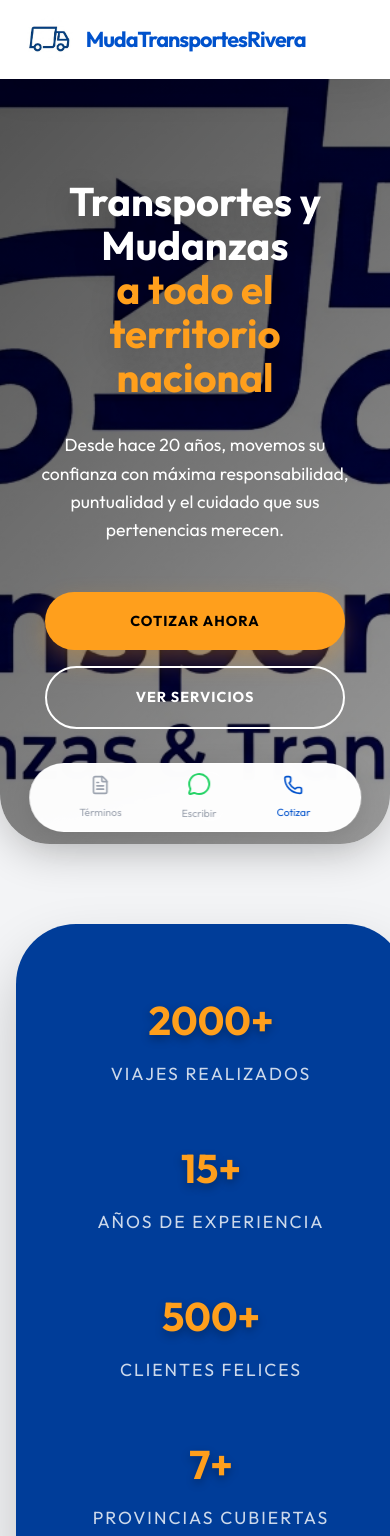
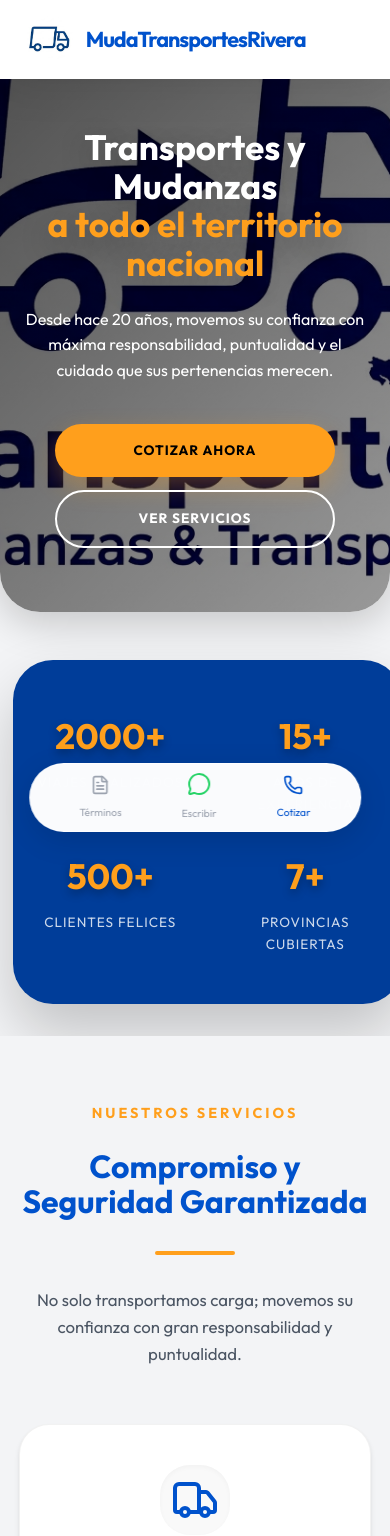
Before and after one commit to R1ve3raaTech/MudaFletesRivera, a React (Vite) app: page / in a window 390 px wide. Shown: the top 1536 px of the page. Built offline with nearby package versions, Linux system fonts and the light colour scheme.

Commit message:
Mejora integral de la responsividad móvil y optimización de espacios

```diff
--- a/src/components/Contact/Contact.module.css
+++ b/src/components/Contact/Contact.module.css
@@ -388,19 +388,22 @@ a.infoValue:hover {
 
 /* ─── RESPONSIVE ──────────────────────────────────────────── */
 @media (max-width: 1100px) {
-    .inner {
-        grid-template-columns: 1fr;
-    }
+    .contact { padding: 6rem 3%; }
+    .inner { grid-template-columns: 1fr; }
     .divider { display: none; }
     .contactInfo { padding: 4rem 2.5rem; }
-    .form { padding: 3rem 2.5rem; }
-    .successState { padding: 3rem 2.5rem; }
+    .form { padding: 4rem 2.5rem; }
 }
 
 @media (max-width: 768px) {
-    .contact { padding: 5rem 1rem; }
+    .contact { padding: 4rem 1rem; }
     .inner { border-radius: 32px; }
     .contactInfo { padding: 3rem 1.5rem; }
     .form { padding: 2.5rem 1.5rem; }
     .contactInfo h2 { font-size: 2rem; }
+    .formTitle { font-size: 1.6rem; }
+    .input { padding: 1rem; font-size: 1rem; }
+    .infoCard { padding: 1.1rem; gap: 1rem; }
+    .infoIconWrap { width: 38px; height: 38px; min-width: 38px; }
+    .infoValue { font-size: 0.9rem; }
 }
--- a/src/components/Hero/Hero.module.css
+++ b/src/components/Hero/Hero.module.css
@@ -165,31 +165,38 @@
 
 @media (max-width: 768px) {
     .hero {
-        padding-top: 10rem;
-        padding-bottom: 6rem;
-        border-bottom-left-radius: 50px;
-        border-bottom-right-radius: 50px;
+        padding: 8rem 1rem 4rem;
+        border-bottom-left-radius: 40px;
+        border-bottom-right-radius: 40px;
+        margin-bottom: 3rem;
+        min-height: auto;
     }
 
     .heroContent h1 {
-        font-size: 2.5rem;
+        font-size: 2.2rem;
+        margin-bottom: 1.5rem;
     }
 
     .heroContent p {
-        font-size: 1.1rem;
-        margin-bottom: 3rem;
+        font-size: 1rem;
+        margin-bottom: 2.5rem;
+        padding: 0 0.5rem;
     }
 
     .btnGroup {
-        gap: 1rem;
+        gap: 0.8rem;
+        width: 100%;
+        flex-direction: column;
+        align-items: center;
     }
 
     .btnPrimary, .btnSecondary {
-        padding: 1.1rem 2.22rem;
-        font-size: 0.9rem;
+        padding: 1rem 2rem;
+        font-size: 0.85rem;
         width: 100%;
-        max-width: 300px;
+        max-width: 280px;
     }
 
     .floatingIcon { display: none; }
+    .scrollIndicator { display: none; }
 }
--- a/src/components/NuestrosServicios/NuestrosServicios.module.css
+++ b/src/components/NuestrosServicios/NuestrosServicios.module.css
@@ -135,10 +135,38 @@
 
 @media (max-width: 768px) {
     .services {
-        padding: 5rem 1.5rem;
+        padding: 4rem 1.2rem;
+    }
+
+    .sectionHeader {
+        margin-bottom: 3.5rem;
     }
 
     .sectionHeader h2 {
-        font-size: 2.22rem;
+        font-size: 2rem;
+    }
+
+    .sectionHeader p {
+        font-size: 1.05rem;
+    }
+
+    .cardsGrid {
+        gap: 1.5rem;
+        grid-template-columns: 1fr;
+    }
+
+    .card {
+        padding: 2.5rem 1.5rem;
+        border-radius: 30px;
+    }
+
+    .iconContainer {
+        width: 70px;
+        height: 70px;
+        margin-bottom: 1.5rem;
+    }
+
+    .card h3 {
+        font-size: 1.5rem;
     }
 }
--- a/src/components/Process/Process.module.css
+++ b/src/components/Process/Process.module.css
@@ -71,6 +71,18 @@
 }
 
 @media (max-width: 768px) {
+    .process {
+        padding: 4rem 1.2rem;
+    }
+
+    .sectionHeader {
+        margin-bottom: 3rem;
+    }
+
+    .sectionHeader h2 {
+        font-size: 2rem;
+    }
+
     .container {
         padding-left: 0;
         display: flex;
@@ -81,7 +93,24 @@
 
     .stepItem {
         flex-direction: column;
-        gap: 1.5rem;
+        gap: 1.2rem;
+        margin-bottom: 3rem;
+    }
+
+    .stepCircle {
+        width: 60px;
+        height: 60px;
+        min-width: 60px;
+        font-size: 1.2rem;
+    }
+
+    .stepContent h3 {
+        font-size: 1.4rem;
+        margin-bottom: 0.5rem;
+    }
+
+    .stepContent p {
+        font-size: 0.95rem;
     }
 
     .line {
--- a/src/components/stats/Stats.module.css
+++ b/src/components/stats/Stats.module.css
@@ -39,11 +39,25 @@
 
 @media (max-width: 768px) {
     .stats {
-        margin: 2rem 1rem;
-        padding: 4rem 1.5rem;
+        margin: 2rem 0.8rem;
+        padding: 3rem 1rem;
+        border-radius: 40px;
+    }
+
+    .container {
+        gap: 2rem;
+    }
+
+    .statItem {
+        min-width: 140px;
     }
 
     .number {
-        font-size: 2.5rem;
+        font-size: 2.2rem;
+    }
+
+    .label {
+        font-size: 0.85rem;
+        letter-spacing: 1px;
     }
 }
--- a/src/components/whyus/WhyUs.module.css
+++ b/src/components/whyus/WhyUs.module.css
@@ -177,7 +177,12 @@
 
 /* ─── RESPONSIVE ─── */
 @media (max-width: 768px) {
-    .section { padding: 5rem 1.5rem; }
-    .header h2 { font-size: 2.4rem; }
-    .header { margin-bottom: 4rem; }
+    .section { padding: 4rem 1.2rem; }
+    .header h2 { font-size: 2rem; }
+    .header p { font-size: 1rem; }
+    .header { margin-bottom: 3.5rem; }
+    .card { padding: 2.2rem 1.5rem; border-radius: 30px; }
+    .iconBg { width: 60px; height: 60px; margin-bottom: 1.5rem; border-radius: 18px; }
+    .card h3 { font-size: 1.35rem; }
+    .card p { font-size: 0.95rem; }
 }
```
